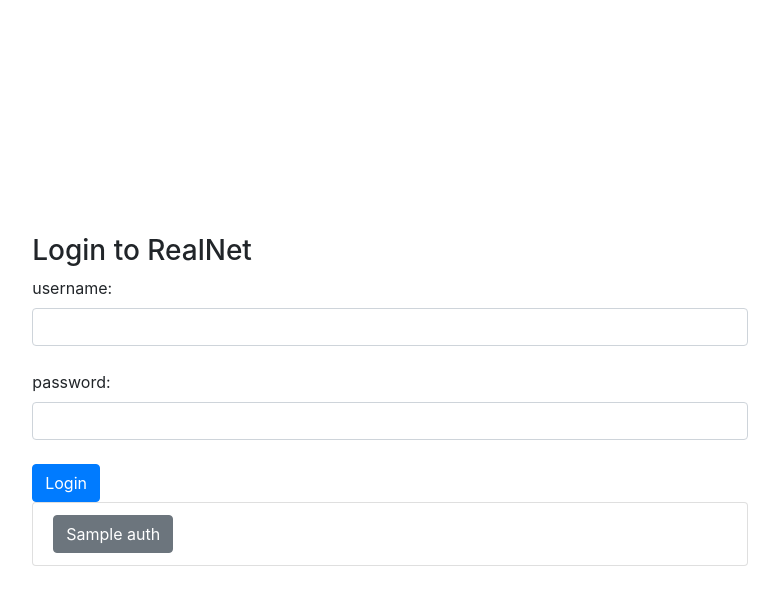
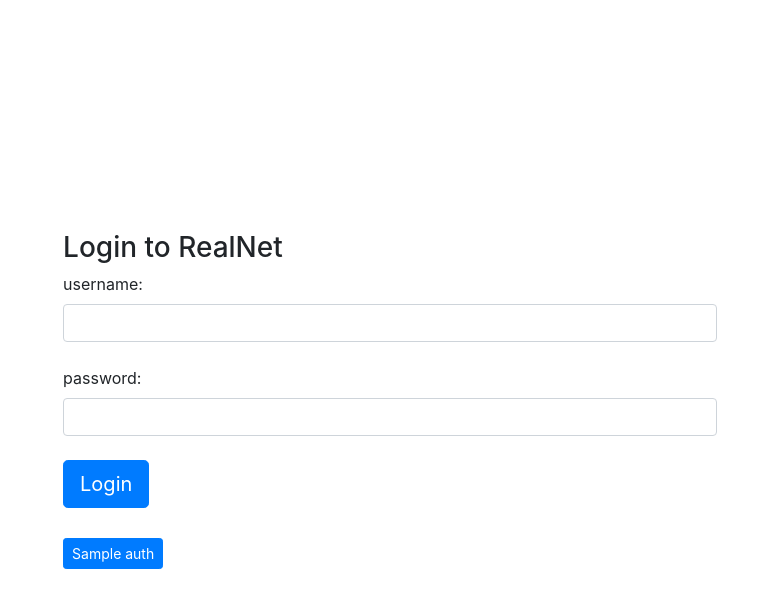
Before and after one commit to virtual-space/realnet-server, a Python web app: template realnet_server/templates/login.html in a window 1280 px wide. Shown: the top 608 px of the page, without its empty margins (250-1029 px from the left). Run offline with Jinja, Linux system fonts and the light colour scheme; the template is opened without the code that fills it: most values are stand-ins (such as "Sample title", 1, 10 or a date in 2020); some libraries are stand-ins or nearby versions.

Commit message:
working on login

```diff
--- a/realnet_server/templates/login.html
+++ b/realnet_server/templates/login.html
@@ -12,21 +12,22 @@
           <div class="col-md-12">
               <h3>Login to RealNet</h3>
           </div>
-          <div class="col-md-12">
+          <div class="col-md-12" style="margin-bottom:30px;">
               <form action="" method="post">
                 <label for="username" class="form-label">username:</label><br>
                   <input type="text" id="username" name="username" class="form-control"><br>
                   <label for="password" class="form-label">password:</label><br>
                   <input type="password" id="password" name="password" class="form-control"><br>
-                  <button type="submit" class="btn btn-primary">Login</button>
+                  <button type="submit" class="btn btn-primary btn-lg">Login</button>
                </form>
           </div>
           <div class="col-md-12">
-              <ul class="list-group">
+
                 {% for auth in authenticators %}
-                <li class="list-group-item list-group-item-action"><a href="{{auth.url}}" class="btn btn-secondary">{{auth.name}}</a></li>
-                {% endfor %}
-              </ul>
+                    <a href="{{auth.url}}" class="btn btn-primary btn-sm">{{auth.name}}</a>
+              {% endfor %}
+
+
           </div>
       </div>
   </div>
```
